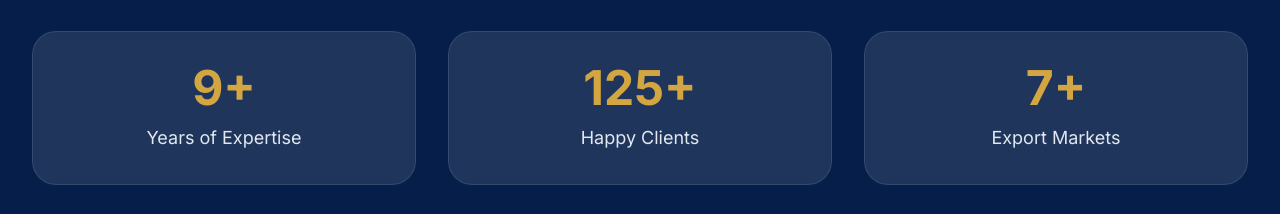
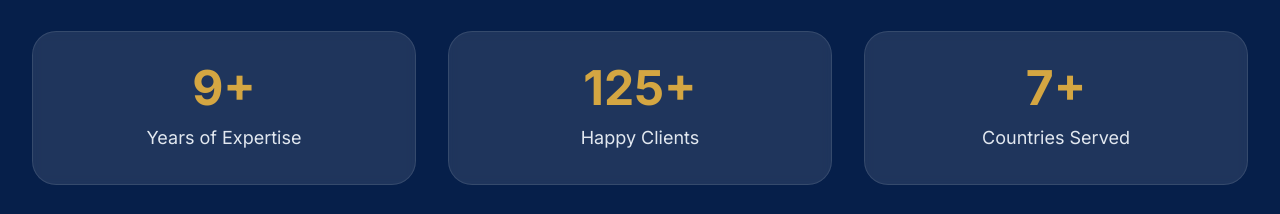
Before and after one commit to RushikKaravadiya/aurix-polypack, a React (Vite) app: page / in a window 1280 px wide. Shown: the part 1880-2094 px from the top of the page. Built offline with nearby package versions, Linux system fonts and the light colour scheme; no server answers.

Commit message:
label changes

```diff
--- a/src/pages/Home.jsx
+++ b/src/pages/Home.jsx
@@ -19,7 +19,7 @@ const stats = [
     value: 125,
   },
   {
-    label: "Export Markets",
+    label: "Countries Served",
     value: 7,
   },
 ];
```
